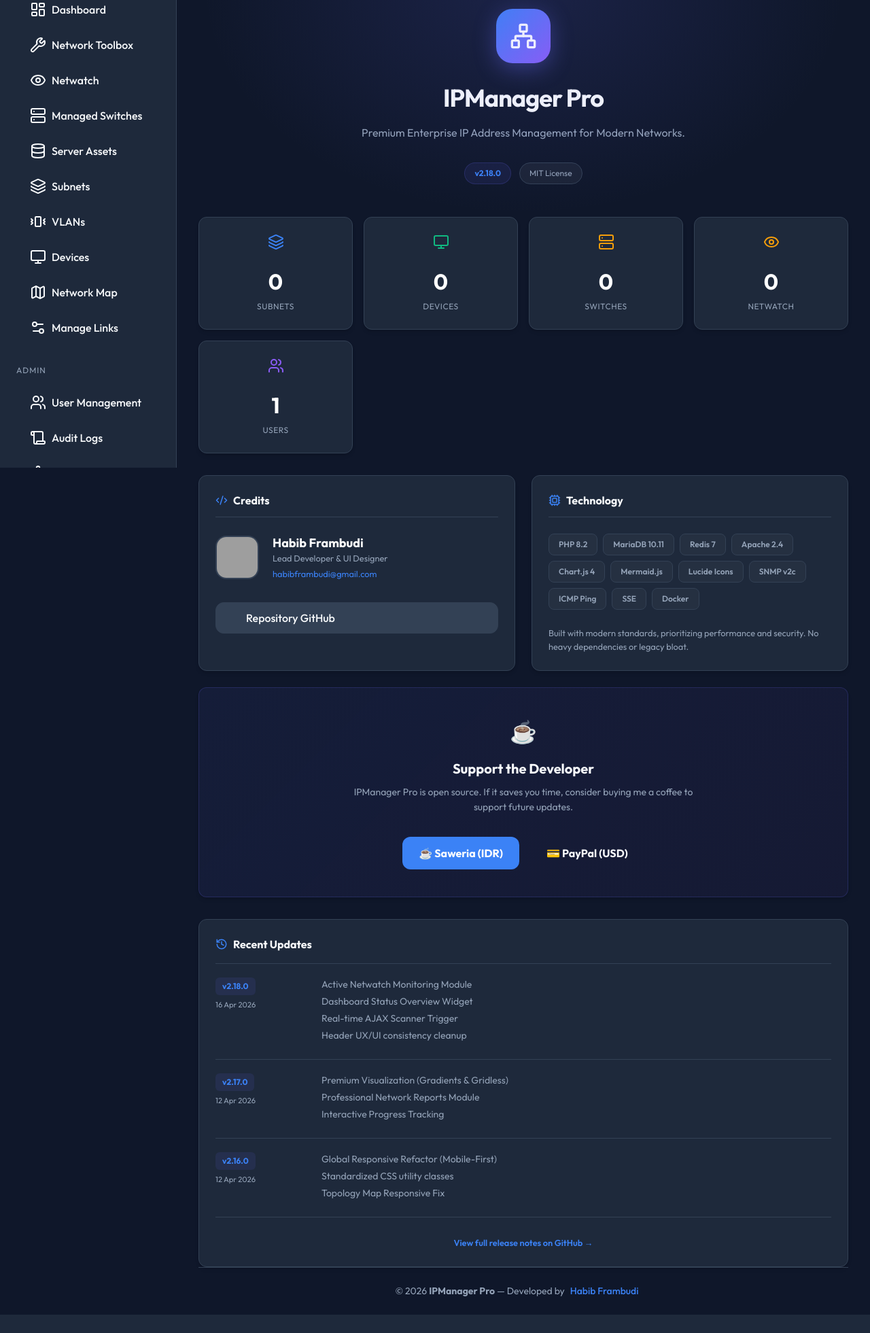
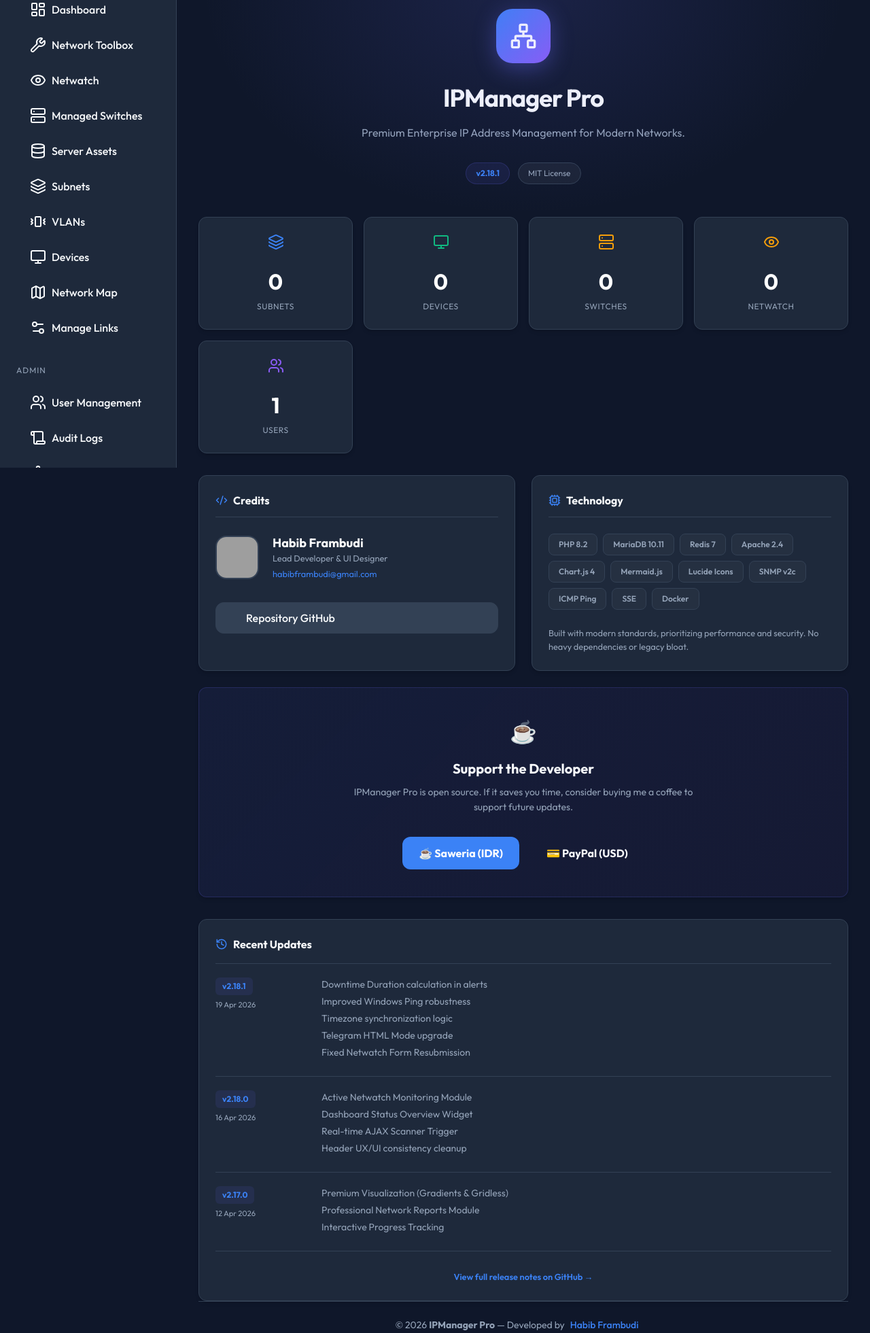
Before and after one commit to frambudi75/IP-Manage, a PHP site: page /ipmanage/about.php in a window 1280 px wide. Shown: the part 112-2073 px from the top of the page at 68% size. Before the commit the page ends 2046 px from the top, so only its background shows below. Run offline with PHP 8.4, Linux system fonts and the light colour scheme; a user stored in the database is signed in; data comes from the database, SQL or seed files in the repository; data that the repository does not hold is empty; grey boxes are pictures that could not be loaded.

Commit message:
chore: bump version to 2.18.1 and update changelog

```diff
--- a/includes/version.php
+++ b/includes/version.php
@@ -3,12 +3,13 @@
  * IPManager Pro Version Information
  */
 
-if (!defined('APP_VERSION')) define('APP_VERSION', '2.18.0');
-if (!defined('APP_RELEASE_DATE')) define('APP_RELEASE_DATE', '2026-04-16');
+if (!defined('APP_VERSION')) define('APP_VERSION', '2.18.1');
+if (!defined('APP_RELEASE_DATE')) define('APP_RELEASE_DATE', '2026-04-19');
 if (!defined('GITHUB_REPO')) define('GITHUB_REPO', 'frambudi75/IP-Manage');
 if (!defined('GITHUB_URL')) define('GITHUB_URL', 'https://github.com/' . GITHUB_REPO);
 
 $versions = [
+    ['ver' => '2.18.1', 'date' => '2026-04-19', 'changes' => ['Downtime Duration calculation in alerts', 'Improved Windows Ping robustness', 'Timezone synchronization logic', 'Telegram HTML Mode upgrade', 'Fixed Netwatch Form Resubmission']],
     ['ver' => '2.18.0', 'date' => '2026-04-16', 'changes' => ['Active Netwatch Monitoring Module', 'Dashboard Status Overview Widget', 'Real-time AJAX Scanner Trigger', 'Header UX/UI consistency cleanup']],
     ['ver' => '2.17.0', 'date' => '2026-04-12', 'changes' => ['Premium Visualization (Gradients & Gridless)', 'Professional Network Reports Module', 'Interactive Progress Tracking']],
     ['ver' => '2.16.0', 'date' => '2026-04-12', 'changes' => ['Global Responsive Refactor (Mobile-First)', 'Standardized CSS utility classes', 'Topology Map Responsive Fix']],
```
Also changed, not shown: CHANGELOG.md.
